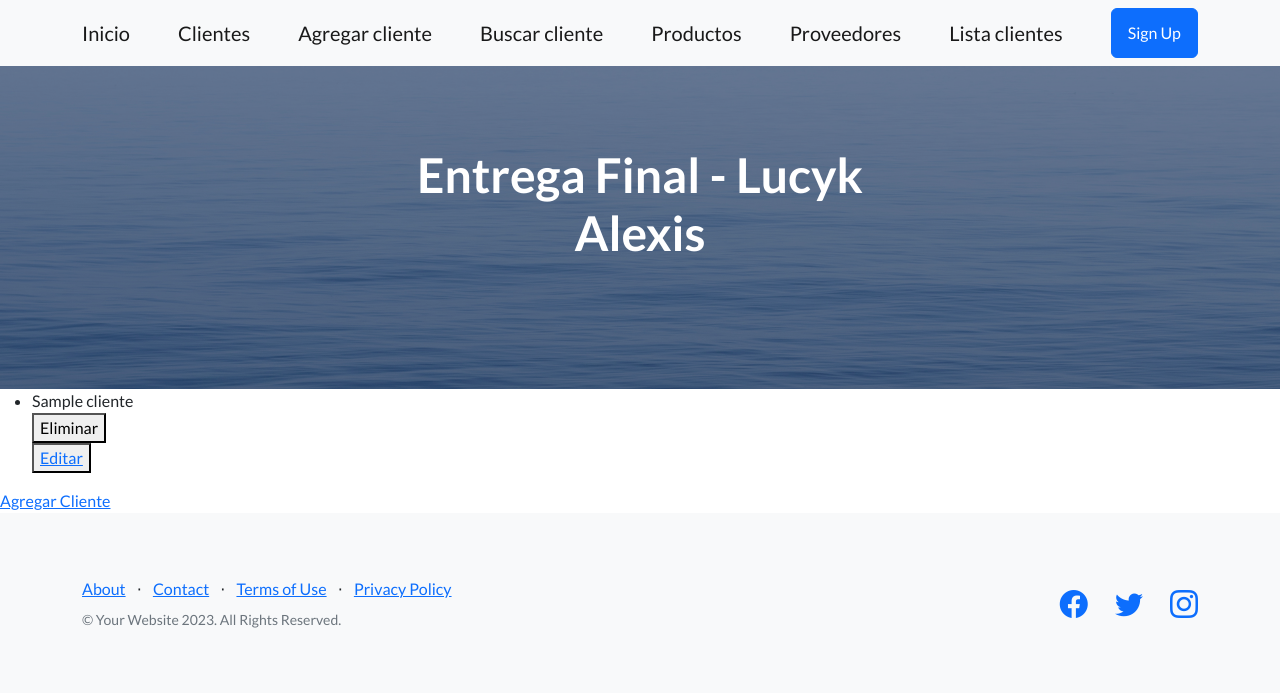
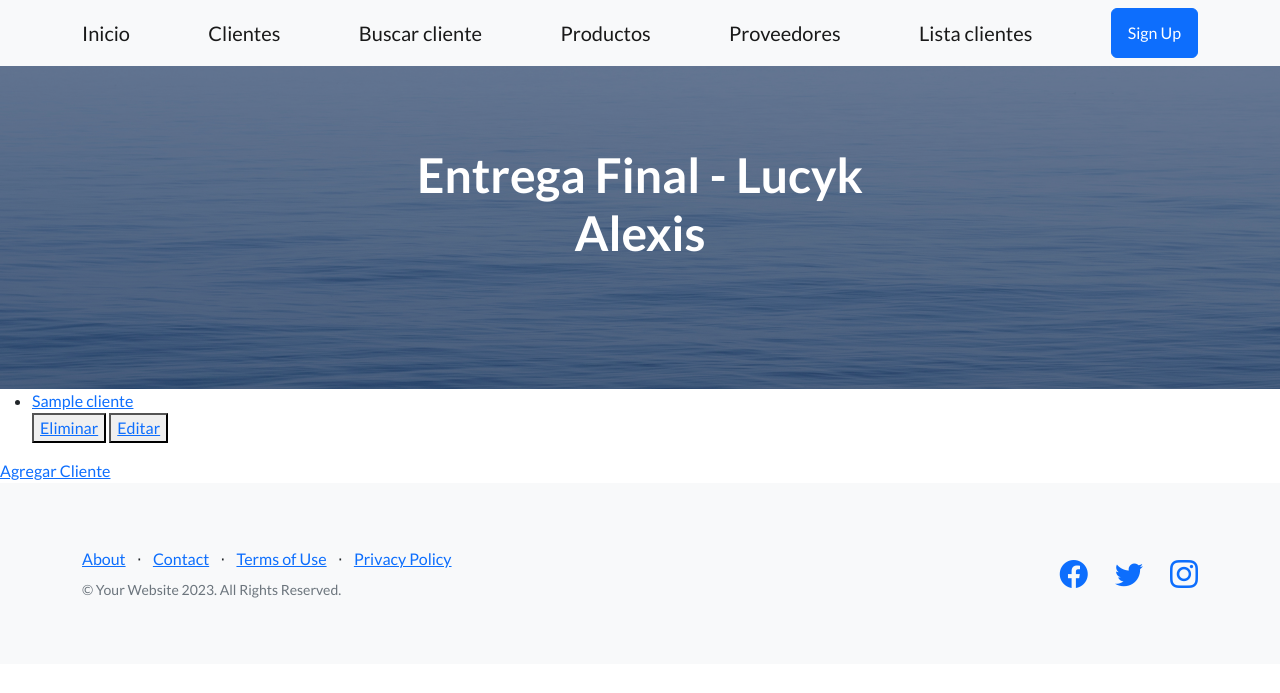
Before and after one commit to alexislucyk/tercera_preentrega, a Django app: template AppTercera/templates/cliente_list.html in a window 1280 px wide. Shown: the top 693 px of the page. Run offline with Django 3.2, Linux system fonts and the light colour scheme; the template is opened without the code that fills it: most values are stand-ins (such as "Sample title", 1, 10 or a date in 2020); some libraries are stand-ins or nearby versions.

Commit message:
Agrego CRUD

```diff
--- a/AppTercera/templates/cliente_detail.html
+++ b/AppTercera/templates/cliente_detail.html
@@ -3,6 +3,6 @@
 {% block contenidoQueCambia %}
 
     <h1>Vista en detalle de cliente</h1>
-    <h3> Cliente {{cliente.nombre}}, Telefono: {{cliente.telefono}}</h3>
+    <h3> Apellido: {{cliente.apellido}}, Nombre: {{cliente.nombre}}, Telefono: {{cliente.telefono}}</h3>
 
 {% endblock contenidoQueCambia %}
--- a/AppTercera/templates/cliente_list.html
+++ b/AppTercera/templates/cliente_list.html
@@ -1,15 +1,16 @@
 {% extends 'padre.html' %}
 
 {% block contenidoQueCambia %}
-
     <ul>
 
         {% for cliente in clientes %}
-            <li>{{cliente}}</li>
+            <li>
+                <a href="{% url 'DetalleCliente' cliente.id %}">{{cliente}}</a>
+            </li>
             <div>
-                <form action="{% url 'EliminaCliente' cliente.id %}" method="post"> {% csrf_token %}
-                    <button type="submit">Eliminar</button>
-                </form>
+                <button>
+                    <a href="{% url 'EliminaCliente' cliente.id %}">Eliminar</a>
+                </button>
                 <button>
                     <a href="{% url 'ActualizaCliente' cliente.id %}">Editar</a>
                 </button>
--- a/AppTercera/templates/cliente_update.html
+++ b/AppTercera/templates/cliente_update.html
@@ -2,7 +2,7 @@
 
 {% block contenidoQueCambia %}
 <h1>Formulario de clientes</h1>
-<form action="{% url 'ActualizaCliente' %}" method="post">{% csrf_token %}
+<form action="{% url 'ActualizaCliente' cliente.id %}" method="post">{% csrf_token %}
 
     {{form.as_p}}
 
--- a/AppTercera/templates/navbar.html
+++ b/AppTercera/templates/navbar.html
@@ -2,8 +2,7 @@
 <nav class="navbar navbar-light bg-light static-top">
     <div class="container">
         <a class="navbar-brand" href="{% url 'Inicio' %}">Inicio</a>
-        <a class="navbar-brand" href="{% url 'Pag_Cliente' %}">Clientes</a>
-        <a class="navbar-brand" href="{% url 'Pag_ClienteForm' %}">Agregar cliente</a>
+        <a class="navbar-brand" href="{% url 'ListaCliente' %}">Clientes</a>
         <a class="navbar-brand" href="{% url 'Pag_BuscarCliente' %}">Buscar cliente</a>
         <a class="navbar-brand" href="{% url 'Pag_Productos' %}">Productos</a>
         <a class="navbar-brand" href="{% url 'Pag_Proveedores' %}">Proveedores</a>
--- a/AppTercera/urls.py
+++ b/AppTercera/urls.py
@@ -17,5 +17,5 @@ urlpatterns = [
     path('detalle-cliente/<pk>', ClienteDetail.as_view(), name='DetalleCliente'),
     path('crea-cliente/', ClienteCreate.as_view(), name='CreaCliente'),
     path('actualiza-cliente/<pk>', ClienteUpdate.as_view(), name='ActualizaCliente'),
-    path('elimina-cliente/<int:id>', ClienteDelete.as_view(), name='EliminaCliente'),
+    path('elimina-cliente/<pk>', ClienteDelete.as_view(), name='EliminaCliente'),
 ]
```
Also changed, not shown: AppTercera/templates/cliente_delete.html (+7 -5 lines), AppTercera/views.py (+4 -4 lines), db.sqlite3.
